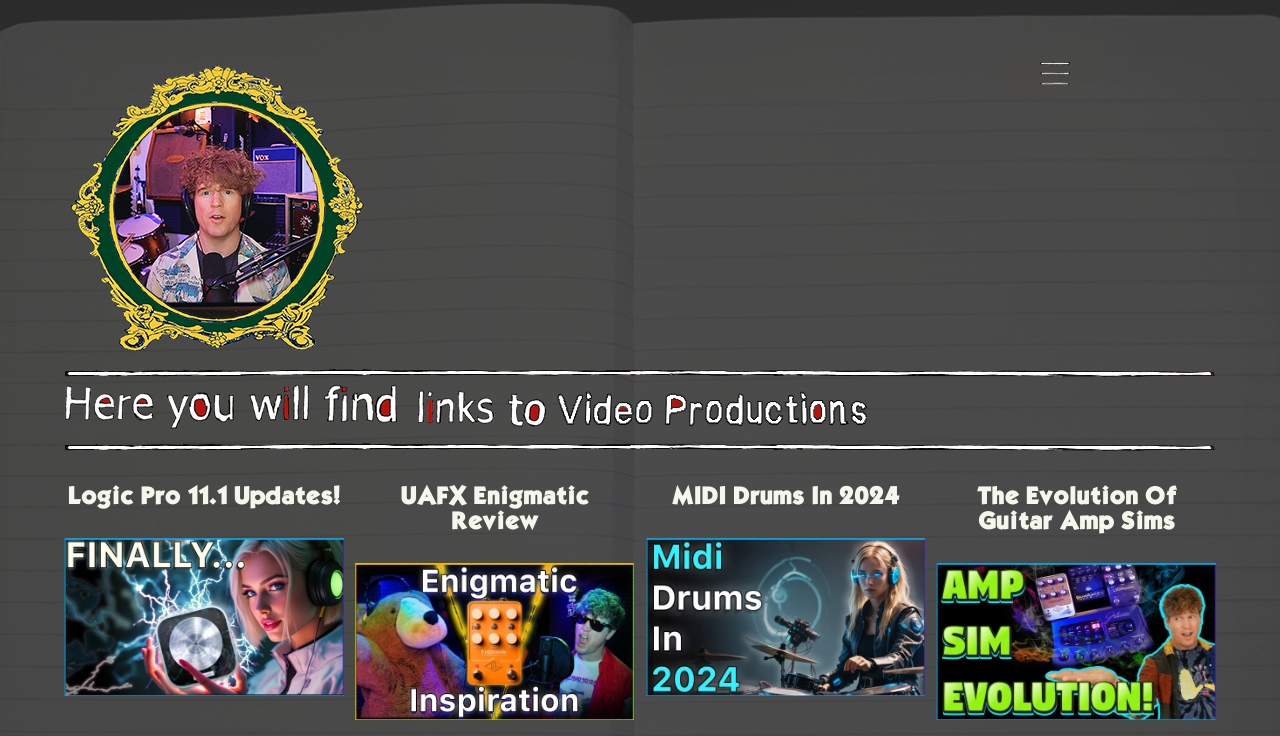
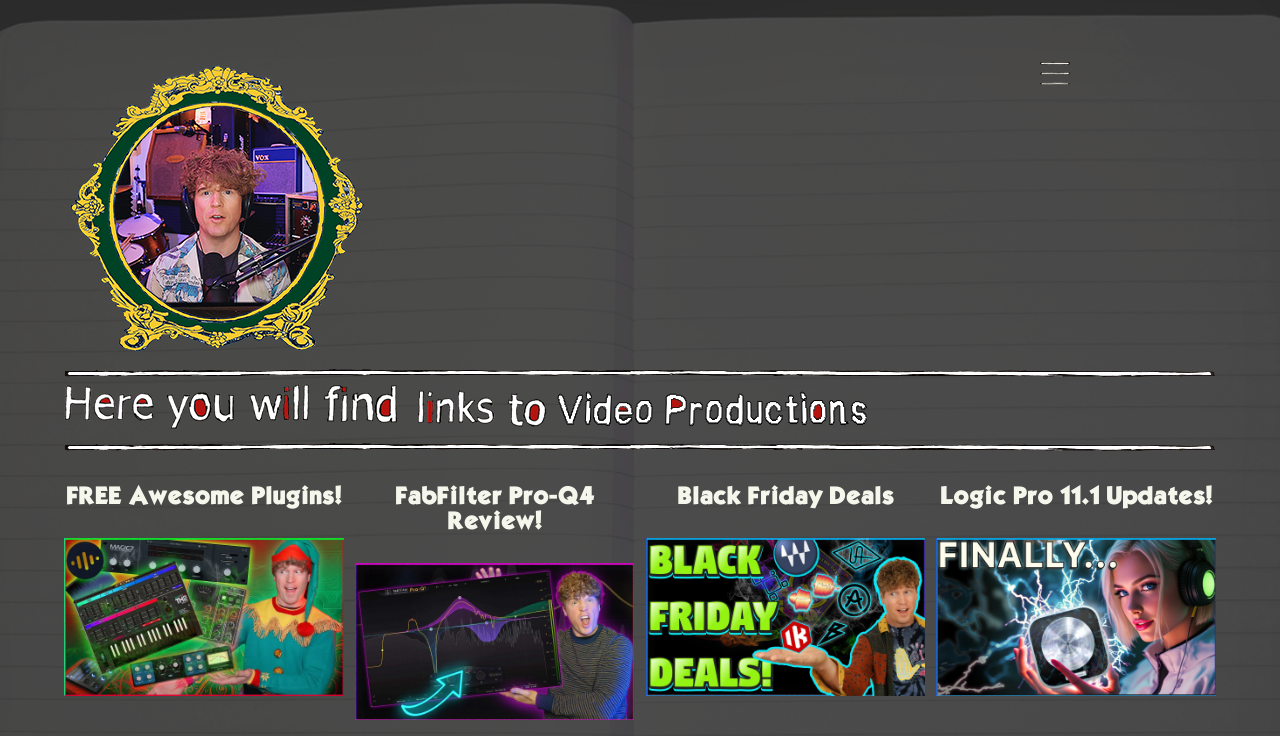
Before and after one commit to CuomoMusic/CuomoProductions, a website: page dist/portfolio.html in a window 1280 px wide. Shown: the top 736 px of the page. Drawn offline with Linux system fonts and the light colour scheme.

Commit message:
Vid Updates

```diff
--- a/dist/portfolio.html
+++ b/dist/portfolio.html
@@ -88,6 +88,36 @@
       </div>
       <img id="lineAbout" src="../dist/images/drawings/lineAbout.png" />
       <div class="projects">
+        <div class="item">
+          <h4>FREE Awesome Plugins!</h4>
+          <a
+            href="https://youtu.be/ULzdewF76MI"
+            target="_blank"
+            rel="noopener noreferrer"
+          >
+            <img src="../dist/images/Thumbnails/5 Free Music Plugins For Better Productions.webp" alt="Free Music Plugins Review #cuomomusiccreation" />
+          </a>
+          </div>
+        <div class="item">
+          <h4>FabFilter Pro-Q4 Review!</h4>
+          <a
+            href="https://youtu.be/ggwom3lKGUs"
+            target="_blank"
+            rel="noopener noreferrer"
+          >
+            <img src="../dist/images/Thumbnails/FabFilter Pro-Q4 Review.webp" alt="FabFilter Pro Q4 Pro-Q4 Q 4 Review #cuomomusiccreation" />
+          </a>
+          </div>
+        <div class="item">
+          <h4>Black Friday Deals</h4>
+          <a
+            href="https://youtu.be/wW79Cr2QCAs"
+            target="_blank"
+            rel="noopener noreferrer"
+          >
+            <img src="../dist/images/Thumbnails/Black Friday Audio Plugin Deals.jpg" alt="Audio Music Plugin Deals #cuomomusiccreation" />
+          </a>
+          </div>
         <div class="item">
           <h4>Logic Pro 11.1 Updates!</h4>
           <a
```
Also changed, not shown: dist/images/Thumbnails/5 Free Music Plugins For Better Productions.webp (added), dist/images/Thumbnails/Black Friday Audio Plugin Deals.jpg (added), dist/images/Thumbnails/FabFilter Pro-Q4 Review.webp (added).
